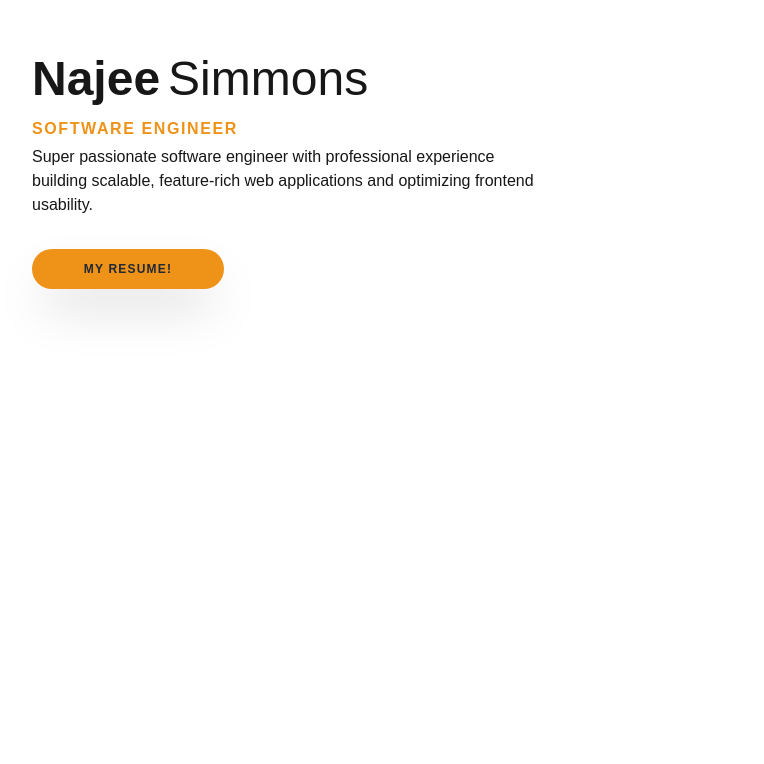
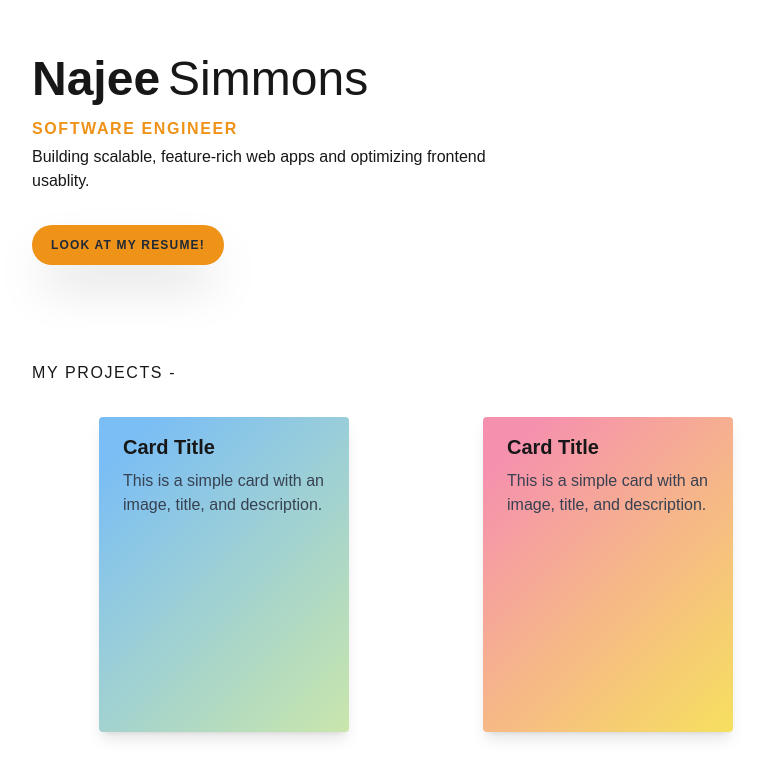
Before and after one commit to najeesimmons/portfolio_v2, a Next.js app: page / in a window 1280 px wide. Shown: the part 143-907 px from the top of the page, without its empty margins (224-988 px from the left). Before the commit the page ends 800 px from the top, so only its background shows below. Built offline with nearby package versions, Linux system fonts and the light colour scheme.

Commit message:
Project and Bio Cards

```diff
--- /dev/null
+++ b/src/components/BioCard/BioCard.js
@@ -0,0 +1,23 @@
+import React from "react";
+import Image from "next/image";
+function BioCard() {
+  return (
+    <div className="h-[315px] w-[250px] mb-8 max-w-xs rounded overflow-hidden shadow-lg">
+      <div className="px-6 py-4">
+        <Image
+          src={"/DSC_0127.png"}
+          alt="Photo of Najee Simmons"
+          width={250}
+          height={150}
+        />
+        <h2 className="font-bold text-xl mb-2">Card Title</h2>
+        <p className="text-gray-700 text-base">
+          This is a simple card with an image, title, and description.
+        </p>
+      </div>
+      <div className="px-6 py-4"></div>
+    </div>
+  );
+}
+
+export default BioCard;
--- a/src/components/Buttons/ResumeButtton.js
+++ b/src/components/Buttons/ResumeButtton.js
@@ -5,7 +5,7 @@ function ResumeButton({ className }) {
     <button
       className={`bg-[#ef9218] hover:bg-[#fed42d] transition duration-700 ease-in-out text-gray-800 py-3 px-4 rounded-full w-48 text-xs font-semibold tracking-widest shadow-2xl ${className}`}
     >
-      MY RESUME!
+      LOOK AT MY RESUME!
     </button>
   );
 }
--- /dev/null
+++ b/src/components/ProjectCard/ProjectCard.js
@@ -0,0 +1,24 @@
+import React from "react";
+
+function ProjectCard({ gradientColors }) {
+  const [color1, color2] = gradientColors; // Extract colors from the array
+
+  return (
+    <div
+      className="h-[315px] w-[250px] mb-8 max-w-xs rounded overflow-hidden shadow-lg"
+      style={{
+        background: `linear-gradient(135deg, ${color1} 10%, ${color2})`,
+      }} // Use inline styles
+    >
+      <div className="px-6 py-4">
+        <h2 className="font-bold text-xl mb-2">Card Title</h2>
+        <p className="text-gray-700 text-base">
+          This is a simple card with an image, title, and description.
+        </p>
+      </div>
+      <div className="px-6 py-4"></div>
+    </div>
+  );
+}
+
+export default ProjectCard;
--- a/src/components/Sections/Hero.js
+++ b/src/components/Sections/Hero.js
@@ -1,9 +1,11 @@
 import React from "react";
 import ResumeButton from "../Buttons/ResumeButtton";
+import BioCard from "../BioCard/BioCard";
 
 function Hero() {
   return (
     <>
+      {/* <div className="flex mt-48"> */}
       <div className="mx-auto mt-48 max-w-3xl">
         <div className="flex">
           {/* <div className="flex flex-col"> */}
@@ -18,12 +20,16 @@ function Hero() {
           SOFTWARE ENGINEER
         </h2>
         <p className="w-2/3">
-          Super passionate software engineer with professional experience
-          building scalable, feature-rich web applications and optimizing
-          frontend usability.
+          {/* Passionate software engineer with professional experience building
+          scalable, feature-rich web applications and optimizing frontend
+          usability. */}
+          Building scalable, feature-rich web apps and optimizing frontend
+          usablity.
         </p>
         <ResumeButton className="mt-8" />
       </div>
+      {/* <BioCard />
+      </div> */}
     </>
   );
 }
--- /dev/null
+++ b/src/components/Sections/Projects.js
@@ -0,0 +1,20 @@
+import React from "react";
+import ProjectCard from "../ProjectCard/ProjectCard";
+
+function Projects() {
+  return (
+    <>
+      <div className="mx-auto mt-24 max-w-3xl">
+        <h3 className="tracking-widest text-medium mt-8 mb-8">
+          MY PROJECTS -{" "}
+        </h3>
+        <div className="flex justify-around">
+          <ProjectCard gradientColors={["#7bbef5", "#c9e6ab"]} />
+          <ProjectCard gradientColors={["#f690af", "#f6e05f"]} />
+        </div>
+      </div>
+    </>
+  );
+}
+
+export default Projects;
--- a/src/pages/index.js
+++ b/src/pages/index.js
@@ -1,9 +1,11 @@
 import Hero from "@/components/Sections/Hero";
+import Projects from "@/components/Sections/Projects";
 
 export default function Home() {
   return (
     <>
       <Hero />
+      <Projects />
     </>
   );
 }
```
Also changed, not shown: 1 other file (tests, documents, lock files or other folders).
